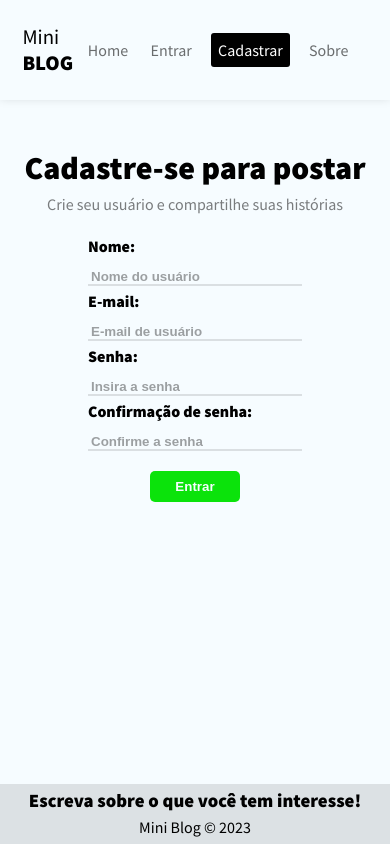
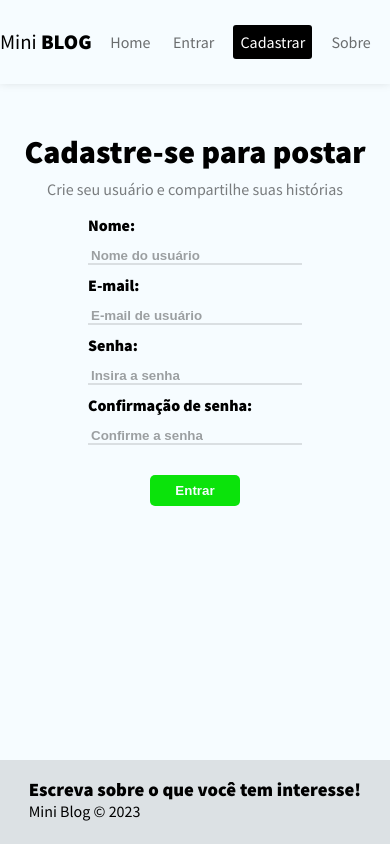
Before and after one commit to RenatoGuii/Mini-Blog, a React (Create React App) app: page /cadastro in a window 390 px wide. Built offline with nearby package versions, Linux system fonts and the light colour scheme.

Commit message:
ajuste responsividade footer

```diff
--- a/src/App.css
+++ b/src/App.css
@@ -1,11 +1,9 @@
 .container {
-  height: 60vh;
-  margin-bottom: 5em;
-  width: 100vw;
+  height: 80vh;
 }
 
-@media (max-height: 597px) {
+@media (max-height: 553px) {
   .container {
-    height: 388px;
+    height: 442.88px;
   }
 }
--- a/src/App.js
+++ b/src/App.js
@@ -24,8 +24,8 @@ function App() {
             <Route path="/login" element={<Login />} />
           </Routes>
         </div>
+        <Footer />
       </BrowserRouter>
-        <Footer />
     </div>
   );
 }
--- a/src/components/Footer.js
+++ b/src/components/Footer.js
@@ -2,12 +2,12 @@ import styles from "./Footer.module.css";
 
 const Footer = () => {
   return (
-    <div>
       <footer>
-        <h3>Escreva sobre o que você tem interesse!</h3>
-        <p>Mini Blog &copy; 2023</p>
+        <div className={styles.text_footer} >
+          <h3>Escreva sobre o que você tem interesse!</h3>
+          <p>Mini Blog &copy; 2023</p>
+        </div>
       </footer>
-    </div>
   );
 };
 
--- a/src/components/Footer.module.css
+++ b/src/components/Footer.module.css
@@ -1,24 +1,13 @@
 footer {
     background-color: rgba(0, 0, 0, 0.104);
-    box-sizing: border-box;
+    width: 100%;
+    height: 10%;
+    min-height: 43.2px;
+    position: relative;
 }
 
-h3, p {
-    text-align: center;
+.text_footer {
+    position: absolute;
+    top: calc(50% - 24px);
+    left: calc(50% - 166.33px);
 }
-
-h3 {
-    padding-top: 5px;
-}
-
-p {
-    padding: 5px 0 7px 0;
-}
-
-@media (min-height: 597px) {
-    footer {
-        position: absolute;
-        bottom: 0;
-        width: 100%;
-    }
-}
--- a/src/components/Navbar.module.css
+++ b/src/components/Navbar.module.css
@@ -2,10 +2,10 @@ nav {
     display: flex;
     flex-direction: row;
     justify-content: space-between;
-    padding: 1.5em 1.4em;
     box-shadow: rgba(0, 0, 0, 0.15) 0px -2px 10px 0px;
     align-items: center;
     width: 100%;
+    height: 10vh;
 }
 
 .title {
--- a/src/index.css
+++ b/src/index.css
@@ -6,10 +6,13 @@
   box-sizing: border-box;
 }
 
+html, body,  #root, .App {
+  height: 100%;
+}
+
 body {
   background-color: #f6fcff;
   font-family: "Source Sans Pro", sans-serif;
-  min-height: 100vh;
 }
 
 input:focus,
--- a/src/pages/Register/Register.js
+++ b/src/pages/Register/Register.js
@@ -12,7 +12,7 @@ const Register = () => {
   const changeSubmit = (e) => {
     e.preventDefault();
 
-    if (password != confirmPassword) {
+    if (password !== confirmPassword) {
       setError("As senhas precisam ser iguais!");
     } else {
       const user = {
--- a/src/pages/Register/Register.module.css
+++ b/src/pages/Register/Register.module.css
@@ -12,6 +12,8 @@
 }
 
 form {
+    display: flex;
+    flex-direction: column;
     height: 40vh;
     width: 60vw;
     max-width: 522.7px;
```
